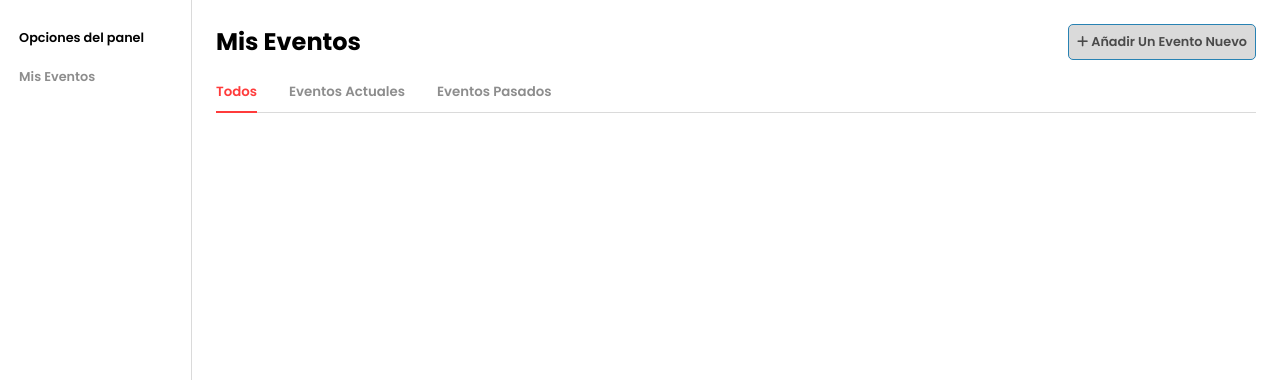
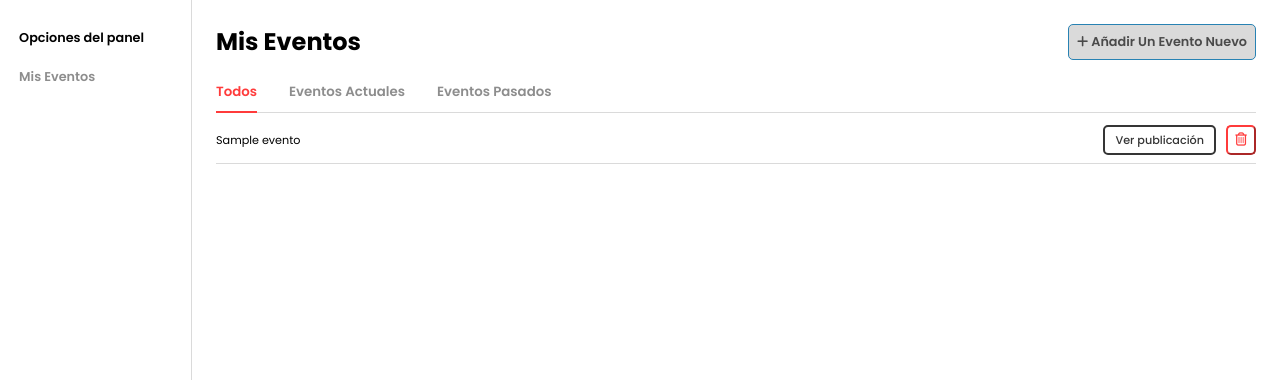
Before and after one commit to Urielminpro705/FeedEvent_django, a Django app: page /eventos/panel/ in a window 1280 px wide. Shown: the part 40-420 px from the top of the page. Run offline with Django 5.2, Linux system fonts and the light colour scheme; tables that the repository leaves empty hold one stand-in row (values such as "Sample post"); some libraries are stand-ins or nearby versions.

Commit message:
Se implemento la eliminacion de eventos y las pestañas del panel

```diff
--- a/FeedEvent/settings.py
+++ b/FeedEvent/settings.py
@@ -108,7 +108,7 @@ AUTH_PASSWORD_VALIDATORS = [
 
 LANGUAGE_CODE = 'en-us'
 
-TIME_ZONE = 'UTC'
+TIME_ZONE = 'America/Mexico_City'
 
 USE_I18N = True
 
@@ -138,3 +138,7 @@ DATA_UPLOAD_MAX_NUMBER_FIELDS = None
 # https://docs.djangoproject.com/en/5.1/ref/settings/#default-auto-field
 
 DEFAULT_AUTO_FIELD = 'django.db.models.BigAutoField'
+
+DATE_INPUT_FORMATS = [
+    '%Y-%m-%d',
+]
--- a/eventos/models.py
+++ b/eventos/models.py
@@ -1,6 +1,7 @@
 from django.db import models
 from usuarios.models import Usuario
 from django.templatetags import static
+import os
 
 # Create your models here.
 class Evento(models.Model):
@@ -14,8 +15,15 @@ class Evento(models.Model):
     fechaCreacion = models.DateTimeField("Fecha y hora de creacion", null=False, blank=False)
     imagen = models.ImageField(upload_to="imagenes_eventos/", default="imagenes_eventos/imagen_default_evento.webp")
     # idUsuario = models.ForeignKey(Usuario, on_delete=models.PROTECT)
-    horaInicio = models.CharField("Hora de inicio", max_length=10, null=False, blank=False)
-    horaFin = models.CharField("Hora de finalizacion", max_length=10, null=False, blank=False)
+    horaInicio = models.TimeField("Hora de inicio", max_length=10, null=False, blank=False)
+    horaFin = models.TimeField("Hora de finalizacion", max_length=10, null=False, blank=False)
 
     def __str__(self):
         return self.titulo
+
+    def delete(self, *args, **kwargs):
+        if self.imagen:
+            if os.path.isfile(self.imagen.path):
+                os.remove(self.imagen.path)
+
+        super().delete(*args, **kwargs)
--- a/eventos/static/css/panel.css
+++ b/eventos/static/css/panel.css
@@ -203,10 +203,38 @@ aside{
         border-radius: 5px;
         background: none;
         color: var(--tag1);
+        height: 30px;
+        width: 30px;
+        padding: 0;
     }
     .btnEventRemove:hover{
         color: #fff;
         cursor: pointer;
         background-color: var(--tag1);
     }
+
+    .btnEventDetails{
+        border: 2px black solid;
+        border-color: var(--secundario);
+        border-radius: 5px;
+        background: none;
+        color: var(--secundario);
+        text-decoration: none;
+        height: 30px;
+        padding: 0;
+        padding-inline: 10px;
+        align-content: center;
+        box-sizing: border-box;
+        font-weight: 500;
+    }
+
+    .btnEventDetails:hover {
+        background-color: var(--secundario);
+        color: var(--primario);
+    }
 }
+
+.eventBtns {
+    display: flex;
+    gap: 10px;
+}
--- a/eventos/static/js/panel.js
+++ b/eventos/static/js/panel.js
@@ -23,10 +23,10 @@ $(document).ready(function(){
 
     // const csrfToken2 = getCookie('csrftoken');
 
+    let tokenInput = $("input[name='csrfmiddlewaretoken']")
+    const csrfToken = tokenInput.val();
+    tokenInput.remove();
     $('#btnNewEvent').on('click',function(){
-        let tokenInput = $("input[name='csrfmiddlewaretoken']")
-        const csrfToken = tokenInput.val();
-        tokenInput.remove();
         showModal(`
             <form id="formEvent" class="cardForm" enctype="multipart/form-data">
                 <input type="hidden" name="csrfmiddlewaretoken" value="${csrfToken}">
@@ -72,6 +72,7 @@ $(document).ready(function(){
         }
     })
 
+    // Publicar evento sin recargar pagina
     $('#modal').on('submit','#formEvent', function(e){
         e.preventDefault();
         let formData = new FormData(this);
@@ -102,35 +103,22 @@ $(document).ready(function(){
 
     //#endregion
     //#region //* Cargar eventos
-    // loadEventos();
-
-    // function loadEventos(force = false){
-    //     if(currentEventIndex == lastCurrentEventIndex && force == false){return;}
-    //     $('#eventList').empty();
-    //     $('#eventList').append('<div class="loading"></div>');
-    //     switch (currentEventIndex) {
-    //         case 0:
-    //             $.get('PHP/Panel/importMyEvents.php',function(res){
-    //                 $('#eventList').empty();
-    //                 $('#eventList').append(res);
-    //             })
-    //         break;
-    //         case 1:
-    //             $.get('PHP/Panel/importMyCurrentEvents.php',function(res){
-    //                 $('#eventList').empty();
-    //                 $('#eventList').append(res);
-    //             })
-    //         break;
-    //         case 2:
-    //             $.get('PHP/Panel/importMyLastEvents.php',function(res){
-    //                 $('#eventList').empty();
-    //                 $('#eventList').append(res);
-    //             })
-    //         break;
-    //     }
-    //     console.log("SE: ",currentEventIndex);
-    //     lastCurrentEventIndex = currentEventIndex;
-    // }
+    function loadEventos(){
+        switch(currentEventIndex){
+            case 0:
+                $("#oldEventList").show()
+                $("#pendingEventList").show()
+                break;
+            case 1:
+                $("#oldEventList").hide()
+                $("#pendingEventList").show()
+                break;
+            case 2:
+                $("#oldEventList").show()
+                $("#pendingEventList").hide()
+                break;
+        }
+    }
 
     //#endregion
     //#region //* Cambiar tipo de evento
@@ -170,27 +158,17 @@ $(document).ready(function(){
     //#endregion
     //#region //* Borrar Evento
     $('#eventList').on('click','.btnEventRemove',function(){
-        let eventId = this.dataset.id;
+        let eventoId = this.dataset.id;
         let titulo = $(this).prev().text();
-        showModal('\
-            <h3>Desea borrar el evento "'+titulo+'"?</h3>\
-            <div class="basicRow">\
-                <button class="basicBtn btnRemEvent" data-id="'+eventId+'">Aceptar</button>\
-                <button class="basicBtn btnRemoveModal">Cancelar</button>\
-            </div>\
-        ');
+        showModal(`
+            <h3>Desea borrar el evento ${titulo}?</h3>
+            <div class="basicRow">
+                <a class="basicBtn" href="/eventos/eliminar/${eventoId}">Aceptar</a>
+                <button class="basicBtn btnRemoveModal">Cancelar</button>
+            </div>
+        `);
     })
 
-    $('#modal').on('click','.btnRemEvent',function(){
-        let eventId = this.dataset.id;
-
-        $.post('Php/Panel/removeEvent.php',{id: eventId},function(res){
-            $('#modal h3').text(res);
-            $('#modal .btnRemoveModal').text('Ok');
-            loadEventos(true);
-            $('#modal .btnRemEvent').hide();
-        })
-    })
     //#endregion
 
     function showModal(content){
@@ -202,5 +180,6 @@ $(document).ready(function(){
 
     $('#modal').on('click','.btnRemoveModal',function(){
         $('#contModal').fadeOut(200);
+        location.reload();
     })
 });
--- a/eventos/templates/index.html
+++ b/eventos/templates/index.html
@@ -64,7 +64,7 @@
                         <p class="publicacion-desc">{{ evento.descr|truncatechars:50 }}</p>
                         <p class="publicacion-fecha">
                             <i class="fa-solid fa-calendar"></i>
-                            {{ evento.cuando }}
+                            {{ evento.cuando|date:"d-m-Y" }}
                         </p>
                         <p class="publicacion-hora">
                             <i class="fa-solid fa-clock"></i>
--- a/eventos/templates/panel.html
+++ b/eventos/templates/panel.html
@@ -40,7 +40,32 @@
             </div>
             <div class="grayLine"></div>
             <div id="eventList">
-
+                <div id="pendingEventList">
+                    {% for evento in eventos_actuales %}
+                        <div class="eventItem">
+                            <p>{{ evento.titulo }}</p>
+                            <div class="eventBtns">
+                                <a href="{% url "eventos:evento" evento.id %}" class="btnEventDetails">Ver publicación</a>
+                                <button class="btnEventRemove" data-id="{{ evento.id }}">
+                                    <i class="fa-regular fa-trash-can"></i>
+                                </button>
+                            </div>
+                        </div>
+                    {% endfor %}
+                </div>
+                <div id="oldEventList">
+                    {% for evento in eventos_pasados %}
+                        <div class="eventItem">
+                            <p>{{ evento.titulo }}</p>
+                            <div class="eventBtns">
+                                <a href="{% url "eventos:evento" evento.id %}" class="btnEventDetails">Ver publicación</a>
+                                <button class="btnEventRemove" data-id="{{ evento.id }}">
+                                    <i class="fa-regular fa-trash-can"></i>
+                                </button>
+                            </div>
+                        </div>
+                    {% endfor %}
+                </div>
             </div>
         </section>
     </main>
--- a/eventos/templates/publicacion.html
+++ b/eventos/templates/publicacion.html
@@ -42,7 +42,7 @@
                     <span>Requisitos:</span>{{ evento.requisitos }}
                 </li>
                 <li>
-                    <span>Fecha:</span>{{ evento.cuando }}
+                    <span>Fecha:</span>{{ evento.cuando|date:"d-m-Y" }}
                 </li>
                 <li>
                     <span>Hora de entrada:</span>{{ evento.horaInicio }}
--- a/eventos/urls.py
+++ b/eventos/urls.py
@@ -8,5 +8,6 @@ urlpatterns = [
     path("busqueda/", views.busqueda, name="busqueda"),
     path("<int:evento_id>/", views.EventoView, name="evento"),
     path("agregar/", views.AgregarEvento, name="agregarEvento"),
-    path("panel/", views.PanelView.as_view(), name="panel")
+    path("panel/", views.Panel, name="panel"),
+    path("eliminar/<int:evento_id>", views.EliminarEvento)
 ]
--- a/eventos/views.py
+++ b/eventos/views.py
@@ -4,6 +4,7 @@ from django.views import generic
 from .models import Evento
 from django.shortcuts import get_list_or_404, get_object_or_404, redirect
 from django.utils import timezone
+from datetime import datetime
 
 class IndexView(generic.ListView):
     template_name = "index.html"
@@ -27,12 +28,25 @@ def busqueda(request):
     context = {"eventos":eventos}
     return render(request, "index.html", context)
 
-class PanelView(generic.ListView):
-    template_name = "panel.html"
-    context_object_name = "eventos_del_usuario"
+def Panel(request):
+    ahora = timezone.localtime().now()  # Obtiene la fecha y hora local actuales
+    eventos = Evento.objects.all()
+    eventos_pasados = []
+    eventos_actuales = []
 
-    def get_queryset(self):
-        return Evento.objects.all()
+    for evento in eventos:
+        fecha_hora_evento = datetime.combine(evento.cuando, evento.horaInicio)
+
+        if fecha_hora_evento <= ahora:
+            eventos_pasados.append(evento)
+        else:
+            eventos_actuales.append(evento)
+
+    context = {
+        "eventos_pasados": eventos_pasados,
+        "eventos_actuales": eventos_actuales,
+    }
+    return render(request, "panel.html", context)
 
 def EventoView(request, evento_id):
     evento = get_object_or_404(Evento, pk=evento_id)
@@ -41,6 +55,7 @@ def EventoView(request, evento_id):
 
 def EliminarEvento(request, evento_id):
     evento = get_object_or_404(Evento, pk=evento_id)
+    evento.delete()
     return redirect("eventos:panel")
 
 def AgregarEvento(request):
@@ -50,7 +65,7 @@ def AgregarEvento(request):
         cuando = request.POST.get("cuando")
         horaInicio = request.POST.get("horaInicio")
         horaFin = request.POST.get("horaFin")
-        fechaCreacion = timezone.now()
+        fechaCreacion = timezone.localtime().now()
         imagen = request.FILES.get("imagen")
         requisitos = request.POST.get("requisitos")
 
--- a/static/css/prefix.css
+++ b/static/css/prefix.css
@@ -275,6 +275,8 @@ body {
     padding: 2px 8px;
     background: none;
     transition: all 0.2s ease-in-out;
+    text-decoration: none;
+    font-size: 0.8rem;
 }
 
 .basicBtn:hover{
```
Also changed, not shown: eventos/migrations/0009_alter_evento_horafin_alter_evento_horainicio.py (added), media/imagenes_eventos/1año.png (deleted), media/imagenes_eventos/1año_Pmcc6Js.png (deleted), media/imagenes_eventos/ScreenShot-2024-9-16_23-17-41.png (deleted).
